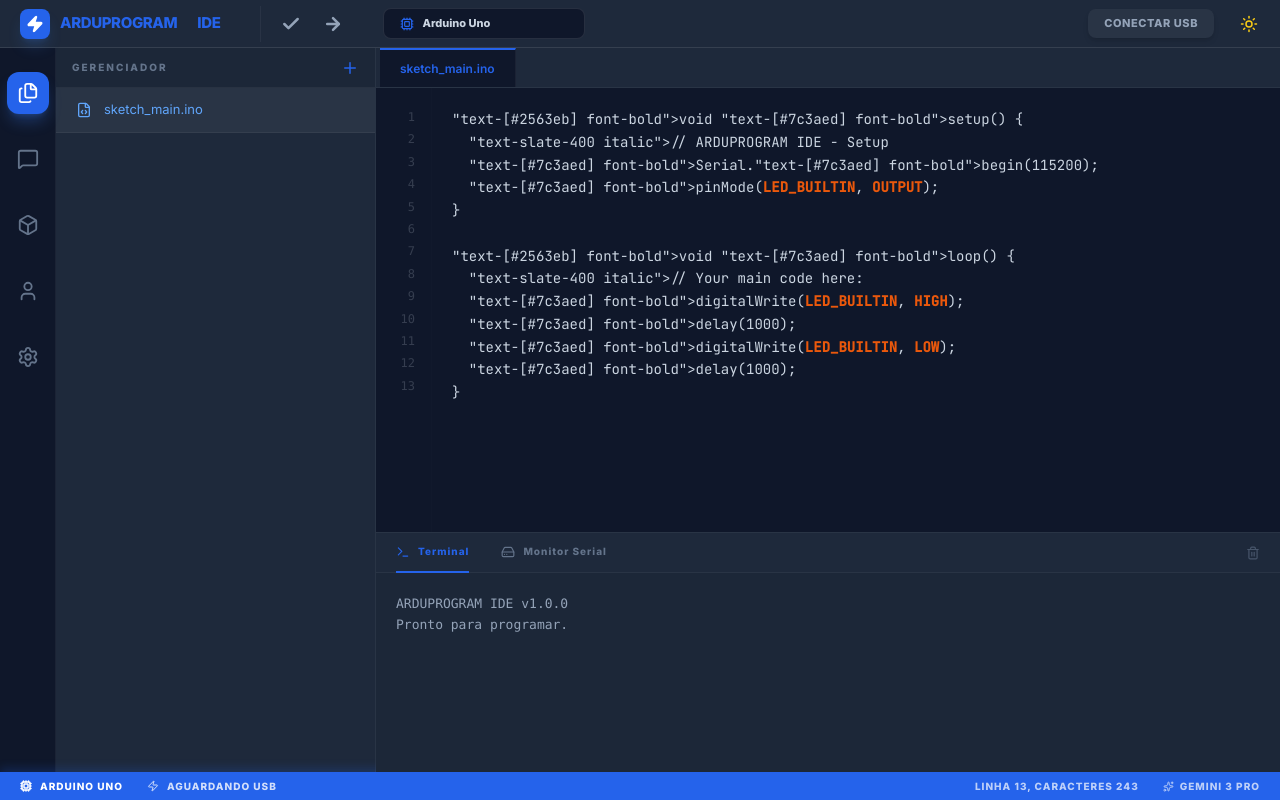
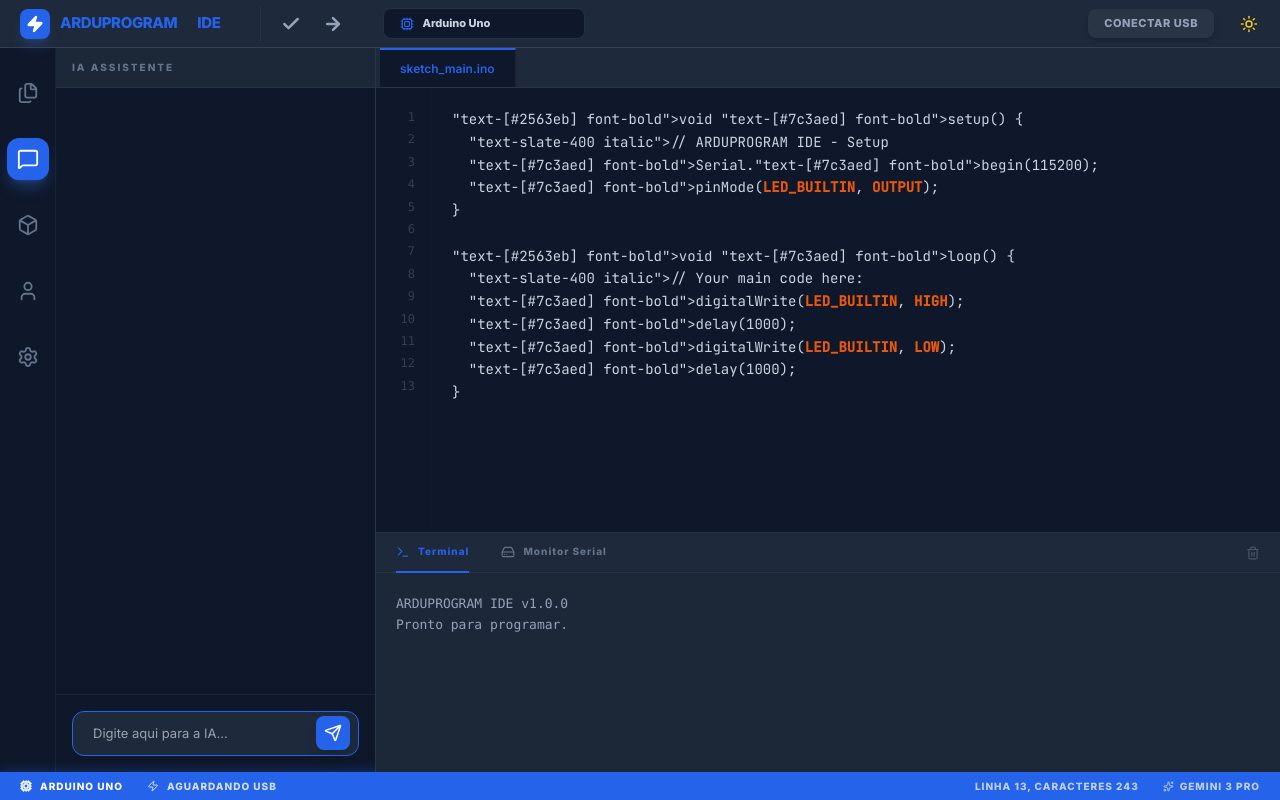
Before and after one commit to josehebertot2-stack/meu-arduino-ide, a React (Vite) app: page / in a window 1280 px wide. Built offline with nearby package versions, Linux system fonts and the light colour scheme.

Commit message:
feat(ui): Default to AI tab and update placeholder
Changes the default active tab to 'ai' for improved user experience and updates the AI input placeholder text to be more concise.

```diff
--- a/App.tsx
+++ b/App.tsx
@@ -33,7 +33,7 @@
     settings_lang: "Idioma da IDE",
     ai_welcome_title: "Assistente Gemini",
     ai_welcome_desc: "Peça ajuda com circuitos ou lógica de programação Arduino.",
-    ai_placeholder: "Perguntar ao Gemini...",
+    ai_placeholder: "Digite aqui para a IA...",
     serial_placeholder: "Comando Serial...",
     terminal_tab: "Terminal",
     serial_tab: "Monitor Serial",
@@ -123,7 +123,7 @@
 
   const t = TRANSLATIONS[lang];
 
-  const [activeTab, setActiveTab] = useState<TabType>('files');
+  const [activeTab, setActiveTab] = useState<TabType>('ai'); // Defaulting to AI for user convenience
   const [files, setFiles] = useState<FileNode[]>(() => {
     try {
       const saved = localStorage.getItem('ardu_files');
@@ -388,15 +388,6 @@
             {activeTab === 'ai' && (
               <div className="flex flex-col h-full bg-[#0f172a]">
                 <div className="flex-1 overflow-y-auto p-5 space-y-5 custom-scrollbar">
-                  {chatHistory.length === 0 && (
-                    <div className="flex flex-col items-center justify-center h-full text-center py-10 opacity-30">
-                      <div className="p-4 bg-blue-500/10 rounded-full mb-4">
-                         <Sparkles size={32} className="text-[#2563eb]" />
-                      </div>
-                      <h4 className="font-bold text-sm mb-1 text-white">{t.ai_welcome_title}</h4>
-                      <p className="text-[11px] px-8">{t.ai_welcome_desc}</p>
-                    </div>
-                  )}
                   {chatHistory.map((msg, i) => (
                     <div key={i} className={`flex flex-col ${msg.role === 'user' ? 'items-end' : 'items-start'}`}>
                       <div className={`max-w-[90%] rounded-2xl p-4 text-[12px] leading-relaxed shadow-sm ${msg.role === 'user' ? 'bg-[#2563eb] text-white' : 'bg-[#1e293b] text-slate-300 border border-white/5'}`}>
@@ -408,9 +399,21 @@
                   <div ref={chatEndRef} />
                 </div>
                 <div className="p-4 border-t border-white/5 bg-[#0f172a]">
-                  <div className="flex gap-2">
-                    <input value={prompt} onChange={e => setPrompt(e.target.value)} onKeyDown={e => e.key === 'Enter' && handleSendMessage()} placeholder={t.ai_placeholder} className="flex-1 bg-[#1e293b] border border-white/10 rounded-xl px-4 py-2.5 text-[12px] text-white outline-none focus:border-[#2563eb] transition-all" />
-                    <button onClick={handleSendMessage} className="p-2.5 bg-[#2563eb] text-white rounded-xl hover:scale-105 transition-all"><Send size={16} /></button>
+                  <div className="flex gap-2 items-center bg-[#1e293b] rounded-xl border border-white/10 px-2 py-1 focus-within:border-[#2563eb] transition-all">
+                    <input
+                      value={prompt}
+                      onChange={e => setPrompt(e.target.value)}
+                      onKeyDown={e => e.key === 'Enter' && handleSendMessage()}
+                      placeholder={t.ai_placeholder}
+                      className="flex-1 bg-transparent px-3 py-2 text-[13px] text-white outline-none"
+                      autoFocus
+                    />
+                    <button
+                      onClick={handleSendMessage}
+                      className="p-2 bg-[#2563eb] text-white rounded-lg hover:scale-105 transition-all shadow-lg"
+                    >
+                      <Send size={18} />
+                    </button>
                   </div>
                 </div>
               </div>
```
